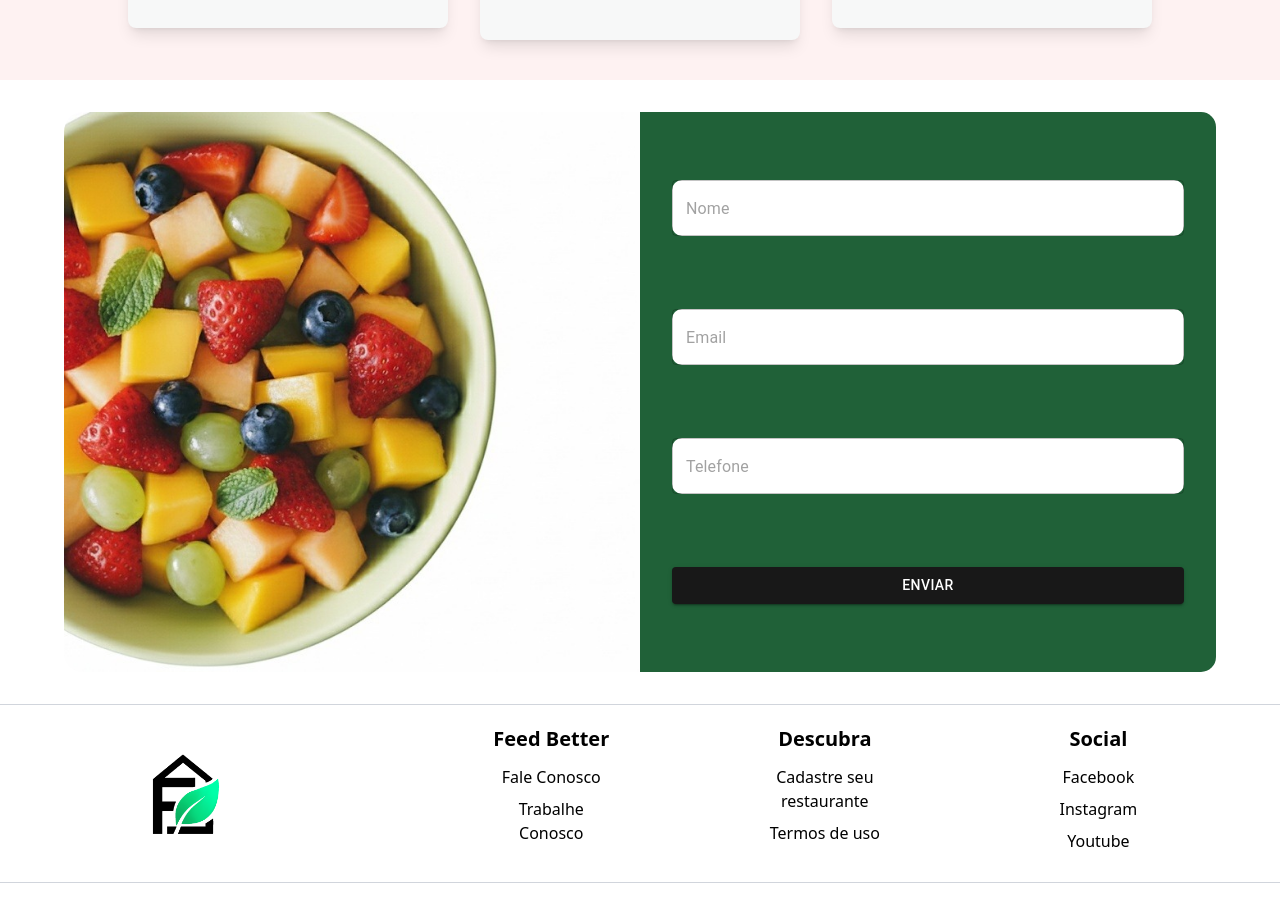
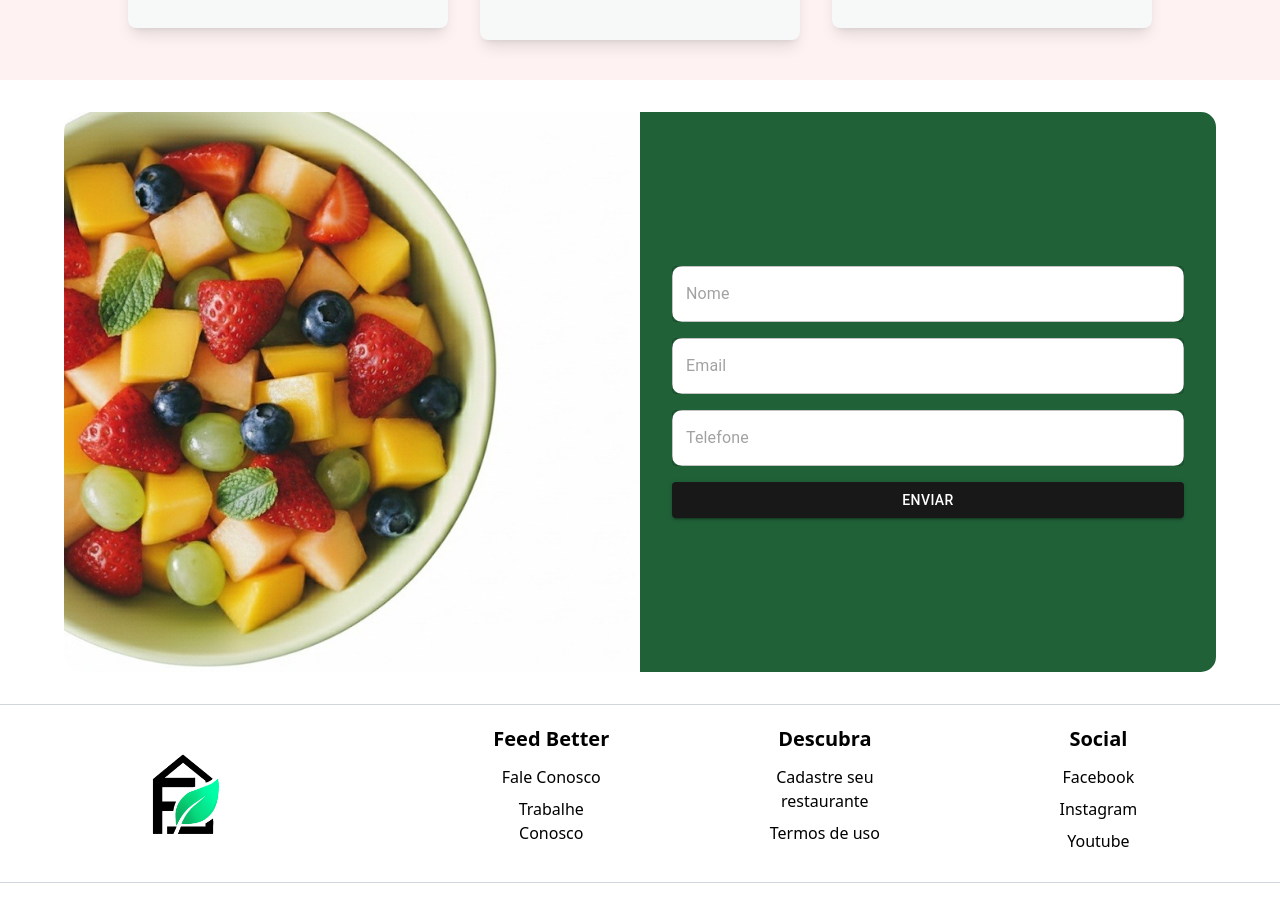
Before and after one commit to DrumondParizottoPiccolo/WebDelivery, a React (Vite) app: page / in a window 1280 px wide. Shown: the part 1708-2611 px from the top of the page. Built offline with nearby package versions, Linux system fonts and the light colour scheme.

Commit message:
feature: working_form

```diff
--- a/package.json
+++ b/package.json
@@ -14,6 +14,7 @@
     "@emotion/styled": "^11.14.1",
     "@mui/material": "^7.3.2",
     "@tailwindcss/vite": "^4.1.13",
+    "axios": "^1.12.2",
     "framer-motion": "^12.23.18",
     "install": "^0.13.0",
     "npm": "^11.6.0",
--- a/src/Components/Formulario.jsx
+++ b/src/Components/Formulario.jsx
@@ -8,11 +8,52 @@ import { useState } from 'react';
 
 const Formulario = () => {
     const [showAlert, setShowAlert] = useState(false);
+    const [error, setError] = useState(false);
+    const [success, setSuccess] = useState('');
+    const [formData, setFormData] = useState({
+        name: '',
+        email: '',
+        telefone: '',
+    });
 
-    return(
+    const handleChange = (e) => {
+        const { name, value } = e.target;
+        setFormData((prevData) => ({
+            ...prevData,
+            [name]: value,
+        }));
+    };
+
+    const handleSubmit = async (e) => {
+        e.preventDefault();
+        setError(false);
+        setSuccess('');
+
+        try {
+            const response = await fetch('https://formspree.io/f/mrbybkje', {
+                method: 'POST',
+                headers: {
+                    'Accept': 'application/json',
+                },
+                body: JSON.stringify(formData),
+            });
+
+            if (!response.ok) {
+                throw new Error('Erro ao enviar mensagem!');
+            }
+
+            setSuccess('Mensagem enviada com sucesso!');
+            setFormData({ name: '', email: '', telefone: '' });
+        } catch (err) {
+            setError('Ocorreu um erro ao enviar sua mensagem.');
+        }
+    };
+
+    return (
         <Container sx={{
-        my: 4, display: 'flex', flexDirection: 'row',
-        gap: 2, maxWidth: 500, height: '70vh', alignItems: 'end', justifyContent: 'center',}}>
+            my: 4, display: 'flex', flexDirection: 'column',
+            gap: 2, maxWidth: 500, height: '70vh', alignItems: 'end', justifyContent: 'center',
+        }}>
             <Box
                 sx={{
                     borderRadius: 5,
@@ -24,70 +65,97 @@ const Formulario = () => {
                     justifyContent: "end",
                     alignItems: "end",
                 }}
-        width={ '100%' } height= '70vh'
+                width={'100%'} height='70vh'
             >
-
-        <Box width={ '50%' } height= '70vh'
+                <Box
+                    width={'50%'} height='70vh'
                     sx={{
                         backgroundColor: '#206138',
                         display: 'flex', flexDirection: 'column',
                         p: 4, justifyContent: 'space-around',
-            borderRadius: " 0 15px 15px 0",
+                        borderRadius: "0 15px 15px 0",
                     }}
                 >
+                    <form className="flex flex-col gap-4" onSubmit={handleSubmit}>
                         <TextField
                             required
+                            name="name"
+                            value={formData.name}
+                            onChange={handleChange}
                             placeholder="Nome"
                             variant="outlined"
-            sx={{ backgroundColor: 'white',
-                borderRadius:"10px", "& .MuiOutlinedInput-root":{
-                    "&.Mui-focused fieldset":{
+                            sx={{
+                                backgroundColor: 'white',
+                                borderRadius: "10px",
+                                "& .MuiOutlinedInput-root": {
+                                    "&.Mui-focused fieldset": {
                                         borderColor: "black",
                                     },
                                 },
                             }}
-
                         />
                         <TextField
                             required
-            sx={{ backgroundColor: 'white',
-                borderRadius:"10px", "& .MuiOutlinedInput-root":{
-                    "&.Mui-focused fieldset":{
+                            name="email"
+                            value={formData.email}
+                            onChange={handleChange}
+                            placeholder="Email"
+                            variant="outlined"
+                            sx={{
+                                backgroundColor: 'white',
+                                borderRadius: "10px",
+                                "& .MuiOutlinedInput-root": {
+                                    "&.Mui-focused fieldset": {
                                         borderColor: "black",
                                     },
                                 },
                             }}
-            placeholder="Email"
-            variant="outlined"/>
+                        />
                         <TextField
                             required
-            sx={{ backgroundColor: 'white',
-                borderRadius:"10px", "& .MuiOutlinedInput-root":{
-                    "&.Mui-focused fieldset":{
+                            name="telefone"
+                            value={formData.telefone}
+                            onChange={handleChange}
+                            placeholder="Telefone"
+                            variant="outlined"
+                            sx={{
+                                backgroundColor: 'white',
+                                borderRadius: "10px",
+                                "& .MuiOutlinedInput-root": {
+                                    "&.Mui-focused fieldset": {
                                         borderColor: "black",
                                     },
                                 },
                             }}
-            placeholder="Telefone"
-            variant="outlined"
-            backgroundColor= 'white'
                         />
-        {showAlert &&
+
+                        {success && (
                             <Alert severity="success" onClose={() => setShowAlert(false)}>
-            Formulário enviado com sucesso!
-        </Alert>}
+                                {success}
+                            </Alert>
+                        )}
+
+                        {error && (
+                            <Alert severity="error" onClose={() => setShowAlert(false)}>
+                                {error}
+                            </Alert>
+                        )}
 
                         <Button
-        onClick={() => setShowAlert(true)}
+                            type="submit"
                             variant="contained"
-        sx={{ backgroundColor: '#181818ff', '&:hover': { backgroundColor: "#68a36bff" } }}
+                            sx={{
+                                backgroundColor: '#181818ff',
+                                '&:hover': { backgroundColor: "#68a36bff" }
+                            }}
                         >
                             Enviar
                         </Button>
+                    </form>
                 </Box>
             </Box>
         </Container>
-    )
-}
+    );
+};
 
 export default Formulario;
```
Also changed, not shown: 1 other file (tests, documents, lock files or other folders). Lines whose indentation alone changed are shown as unchanged.
